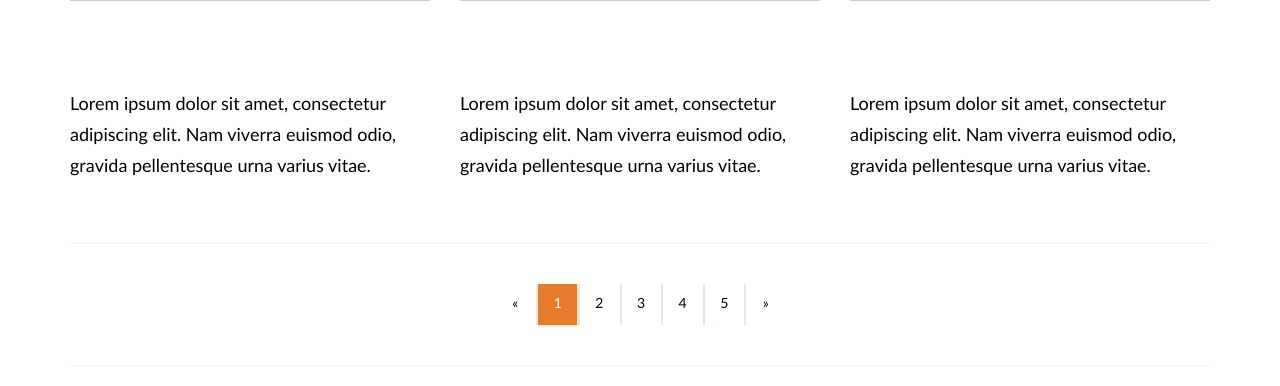
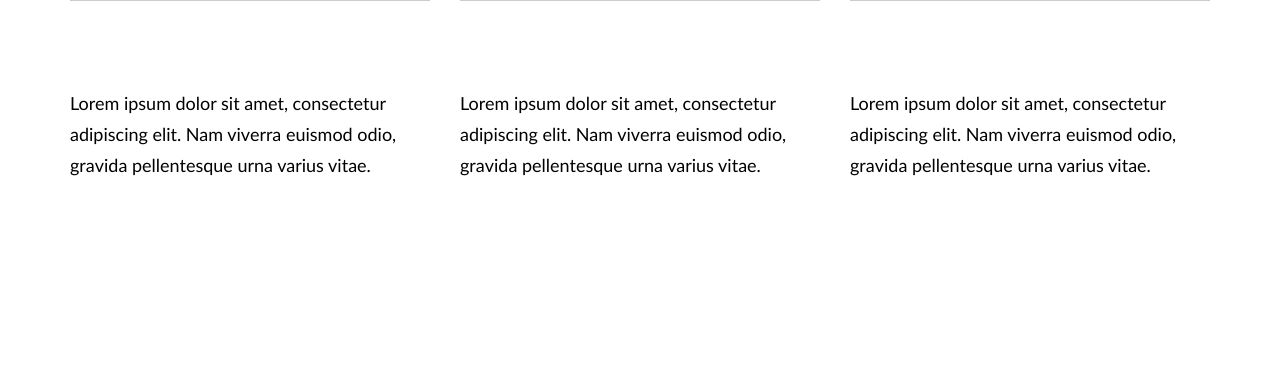
Before and after one commit to EdgarOr/ProyectoBiblioteca, a PHP site: page /ProyectoBiblioteca/catalogoLibros.php in a window 1280 px wide. Shown: the part 539-925 px from the top of the page. After the commit the page ends 715 px from the top, so only its background shows below. Run offline with PHP 8.4, Linux system fonts and the light colour scheme.

Commit message:
Actualizada

```diff
--- a/catalogoLibros.php
+++ b/catalogoLibros.php
@@ -54,39 +54,6 @@
 
 
 
-        <hr>
-
-        <!-- Pagination -->
-        <div class="row text-center">
-            <div class="col-lg-12">
-                <ul class="pagination">
-                    <li>
-                        <a href="#">&laquo;</a>
-                    </li>
-                    <li >
-                        <a class="active" href="#">1</a>
-                    </li>
-                    <li>
-                        <a href="#">2</a>
-                    </li>
-                    <li>
-                        <a href="#">3</a>
-                    </li>
-                    <li>
-                        <a href="#">4</a>
-                    </li>
-                    <li>
-                        <a href="#">5</a>
-                    </li>
-                    <li>
-                        <a href="#">&raquo;</a>
-                    </li>
-                </ul>
-            </div>
-        </div>
-        <!-- /.row -->
-
-        <hr>
 
 <?php
         include 'includes/footer.php';
--- /dev/null
+++ b/includes/campos/usuarios/campoUsuarioDireccion.php
@@ -0,0 +1,2 @@
+<label for="direccion">Dirección del Usuario</label>
+<input type="text" class="form-control" id="direccion" name="direccion"  placeholder="Por ejemplo: Av. Norte 10" value="<?php echo $direccion; ?>" />
--- a/js/scripts.js
+++ b/js/scripts.js
@@ -56,14 +56,3 @@ $("#inpt_search").on('blur', function () {
 /*------------------------------------*/
 
 /////////////////////////////////////////////////////////////
-
-$(function(){
-
-    $('#pagination li a').click(function(){
-
-        $('#pagination li a.active').removeClass('active'); // remove the class from the currently selected
-        $(this).addClass('active'); // add the class to the newly clicked link
-
-    });
-
-});
```
Also changed, not shown: formularioAltaUsuario.php (+9 -0 lines), formularios/validacionAltaUsuarioForm.php (+6 -1 lines), WebServicesCategorias.php (line endings or trailing spaces), WebServicesEstantes.php (line endings or trailing spaces).
